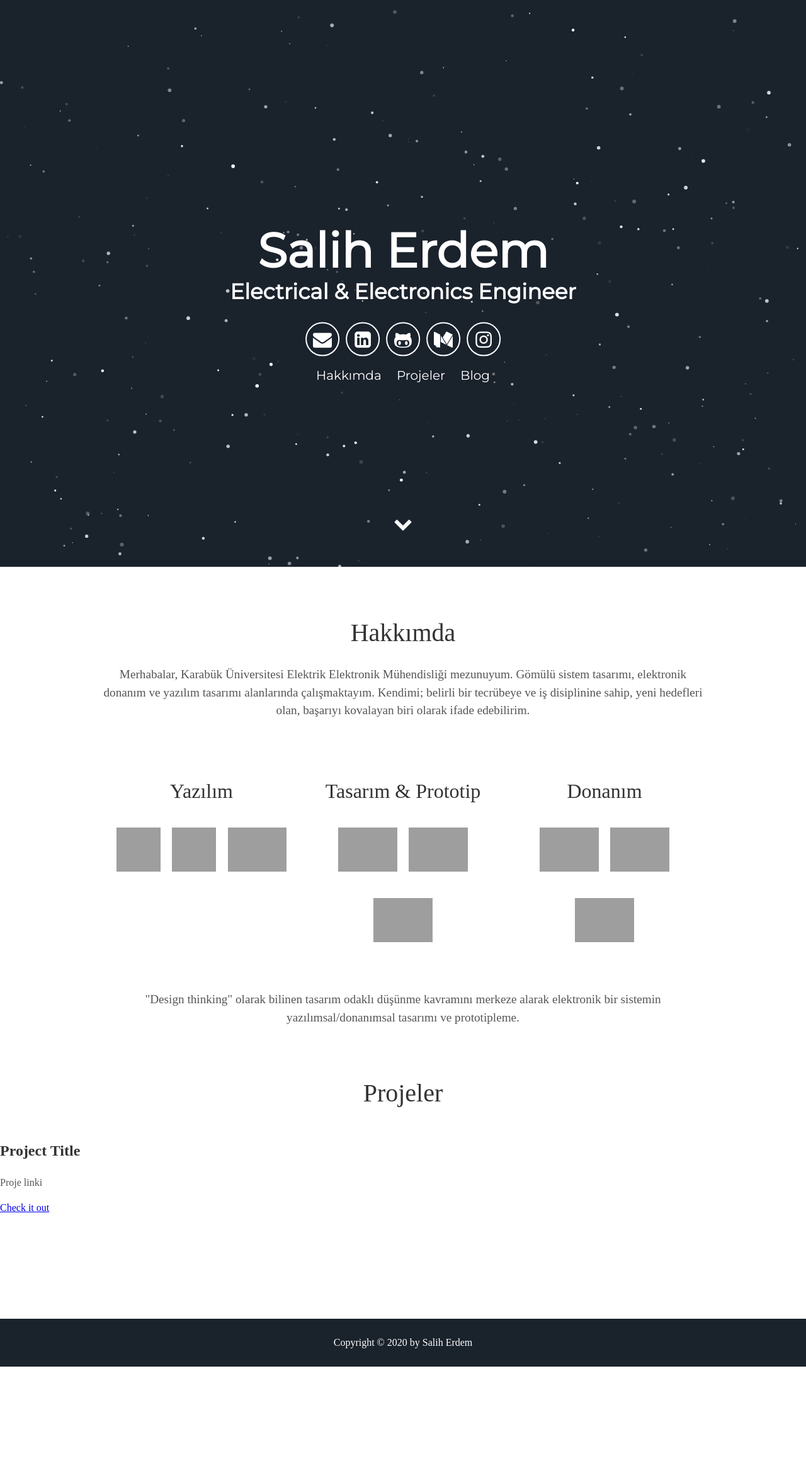
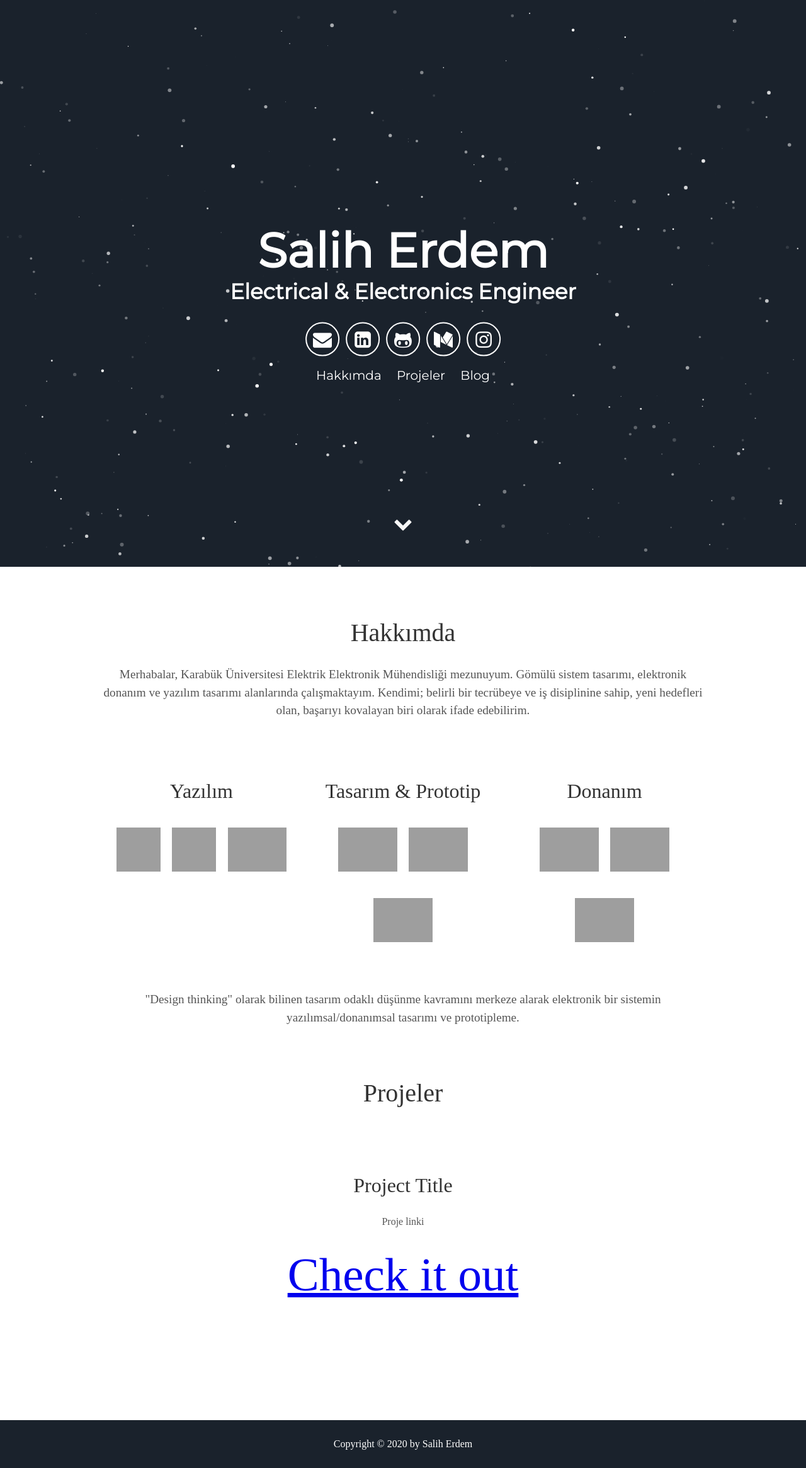
Before and after one commit to erdmsalih/erdmsalih.github.io, a Jekyll site: the page built from index.html, in a window 1280 px wide. Shown: the whole page at 63% size. Built offline with Jekyll 4.4.1, drawn with Linux system fonts in a browser that asks for light colours; some web fonts are replaced; before the commit the page ends 2170 px from its top, so only the background shows below that; grey boxes are pictures that could not be loaded.

Commit message:
Update projects.html

```diff
--- a/_includes/projects.html
+++ b/_includes/projects.html
@@ -1,9 +1,9 @@
 <div class="user-details">
     <h1>Projeler</h1>
 </div>
-<div class="user-projects"
-  <div align="left">
-    <h3> Project Title </h3>
+<div class="user">
+  <div class="tech">
+    <h2> Project Title </h2>
    <p>Proje linki</p>
       <a class="project-link" href="#">Check it out</a>
   </div>
```
